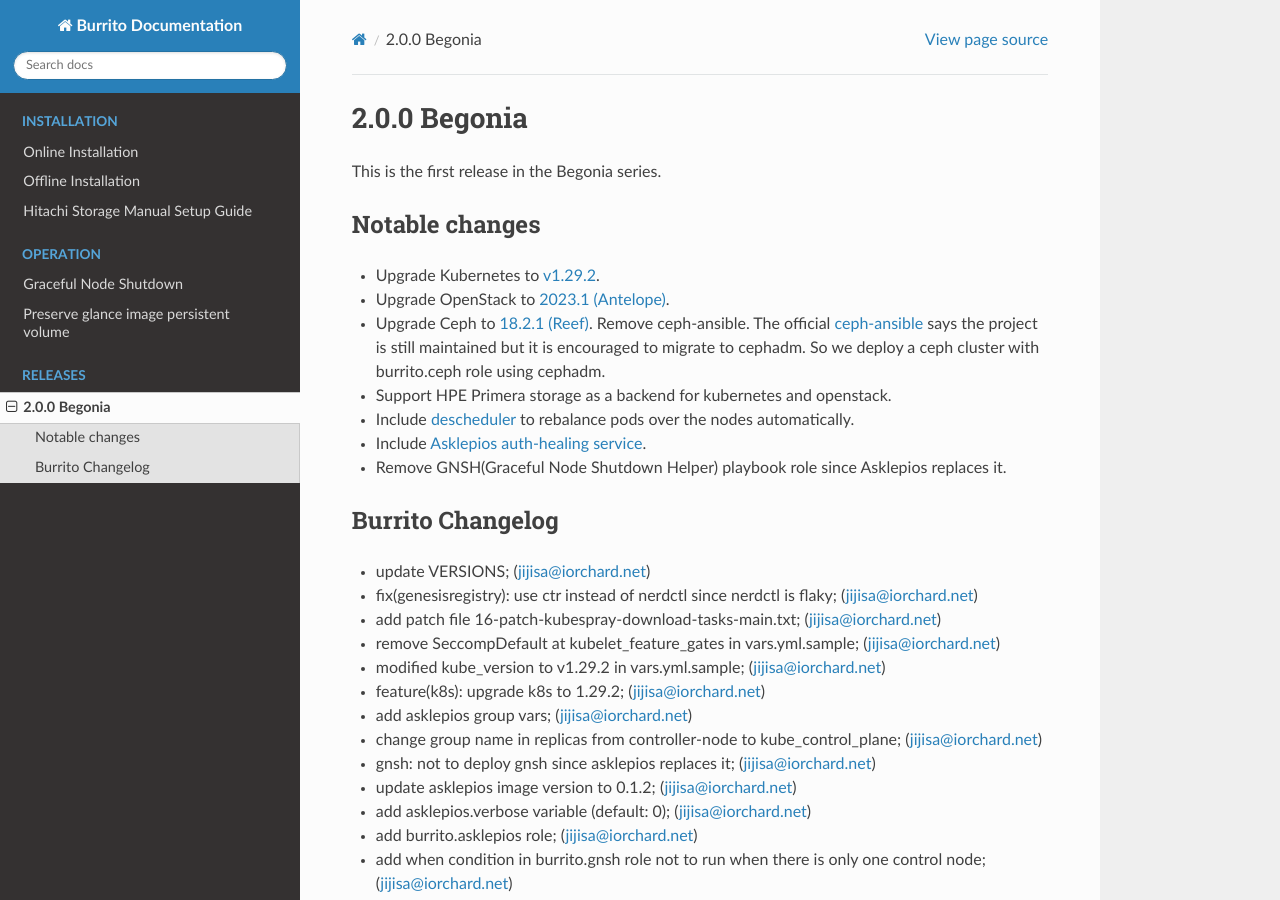
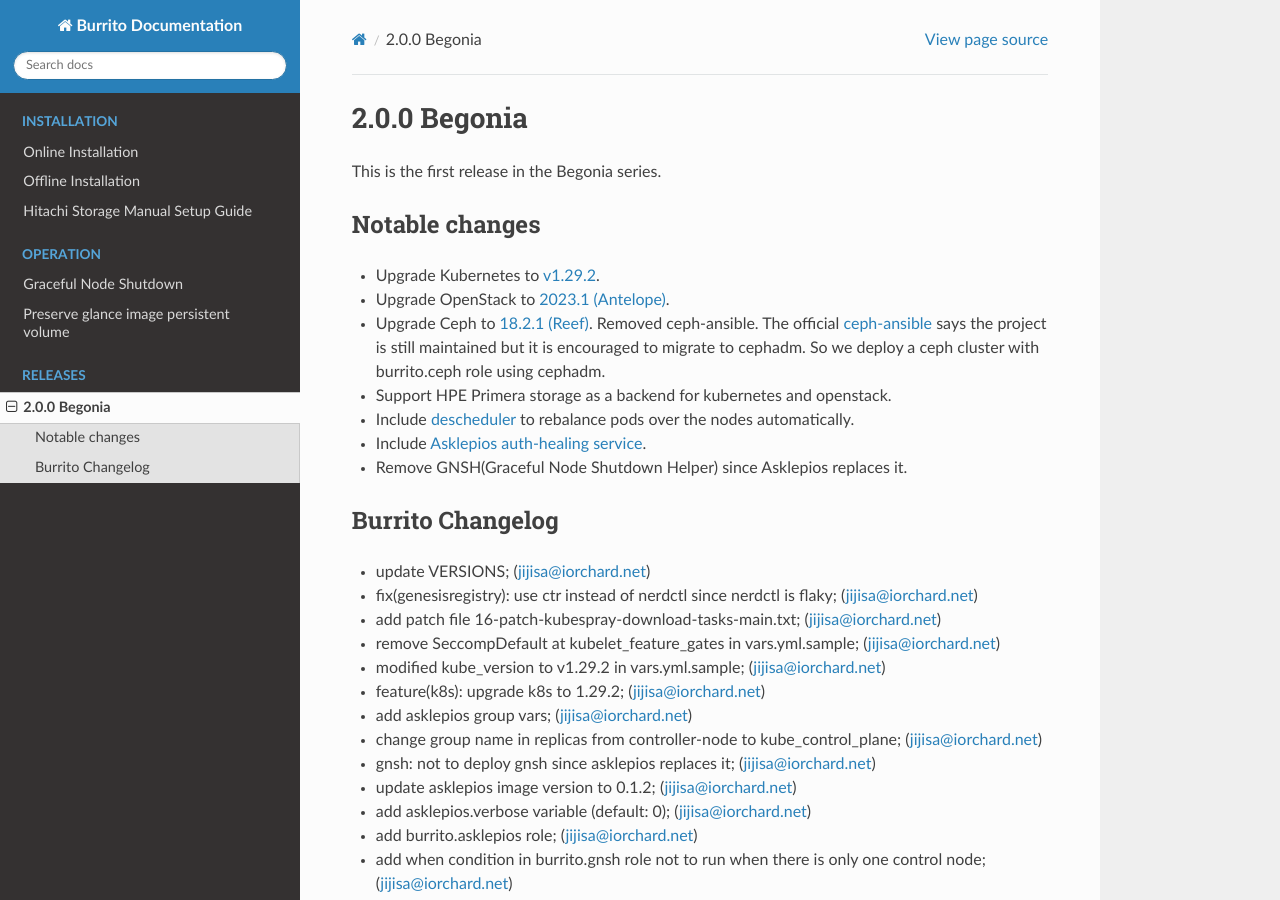
Before and after one commit to iorchard/burrito_docs, a Sphinx documentation site: the page built from source/releases/2.0.0.rst, in a window 1280 px wide and 900 px high. Built offline with Sphinx 7.4.7 and the Read the Docs theme 2.0.0, drawn with Linux system fonts in a browser that asks for light colours; pages that are not in the unit, such as notebooks, are missing from menus.

Commit message:
update release note

```diff
--- a/source/releases/2.0.0.rst
+++ b/source/releases/2.0.0.rst
@@ -14,7 +14,7 @@
 
 * Upgrade Ceph to `18.2.1 (Reef)
   <https://docs.ceph.com/en/latest/releases/reef/>`_.
-  Remove ceph-ansible.
+  Removed ceph-ansible.
   The official `ceph-ansible <https://github.com/ceph/ceph-ansible>`_
   says the project is still maintained but it is encouraged to migrate
   to cephadm.
@@ -28,8 +28,7 @@
 * Include `Asklepios auth-healing service
   <https://github.com/iorchard/asklepios>`_.
 
-* Remove GNSH(Graceful Node Shutdown Helper) playbook role
-  since Asklepios replaces it.
+* Remove GNSH(Graceful Node Shutdown Helper) since Asklepios replaces it.
 
 
 Burrito Changelog
```
